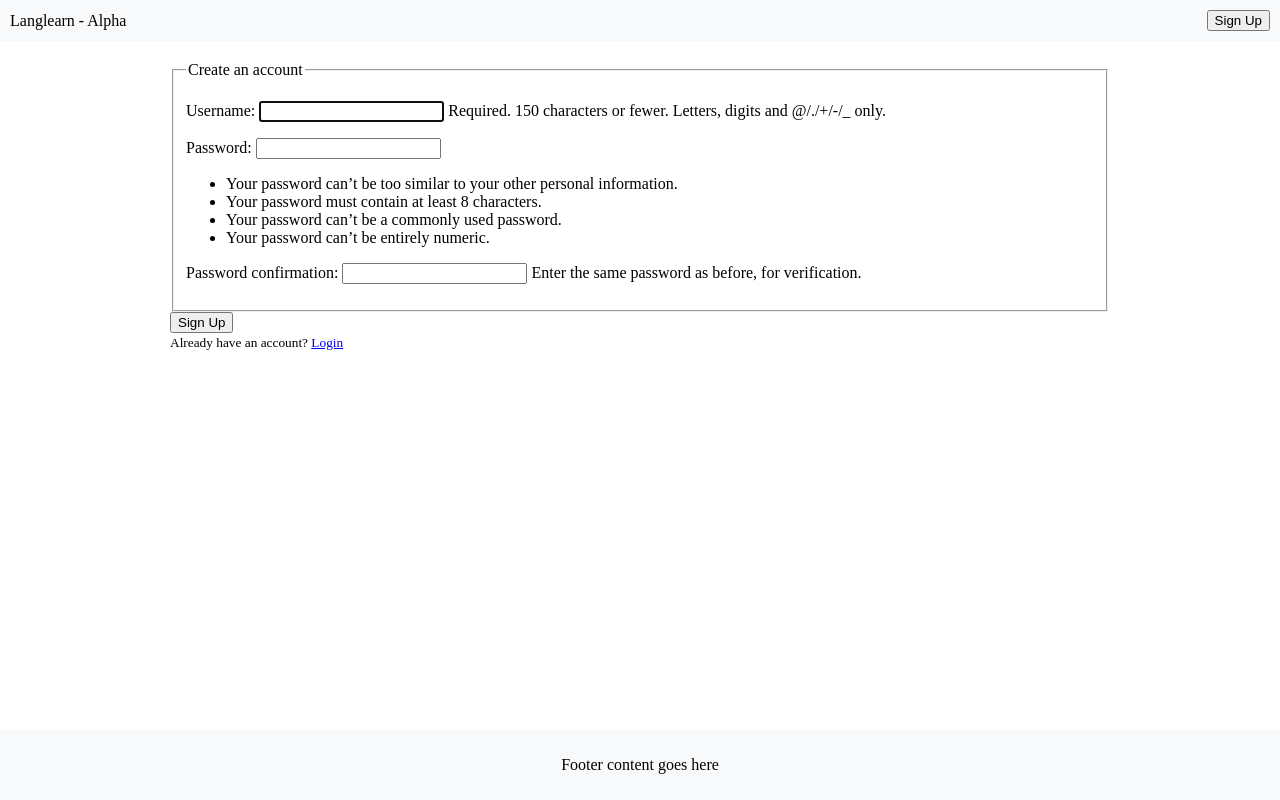
After one commit to firefiber/langlearn, a Django app: page /register/ in a window 1280 px wide. The commit adds this page. Run offline with Django 4.2, Linux system fonts and the light colour scheme.

Commit message:
set up signup form

````diff
--- a/LangLearn/services.py
+++ b/LangLearn/services.py
@@ -63,4 +63,4 @@ class RoundManager:
         if self.buffer_loader.is_alive():
             self.buffer_loader.join()
 
-global_round_manager = RoundManager("adrian")
+# global_round_manager = RoundManager("adrian")
--- a/LangLearn/urls.py
+++ b/LangLearn/urls.py
@@ -16,9 +16,12 @@ Including another URLconf
 """
 from django.contrib import admin
 from django.urls import path, include
+from django.contrib.auth.views import LoginView
 
 urlpatterns = [
     path('admin/', admin.site.urls),
     path('', include('main.urls')),
     path('learning/', include('learning.urls')),
+    path('login/', LoginView.as_view(template_name='user_management/login.html'), name='login'),
+    path('register/', include('user_management.urls')),
 ]
--- a/languages/models.py
+++ b/languages/models.py
@@ -3,7 +3,7 @@ from django.db import models
 
 '''
 This model contains data related to the languages that the app supports. Each language has a name.
-This model is referenced by other models to link users, words, and sentences to a specific language.
+This model is referenced by other models to link user_management, words, and sentences to a specific language.
 '''
 
 
@@ -15,7 +15,7 @@ class Language(models.Model):
 
 
 '''
-This model contains the data about each word that users can learn. Each word is associated with a language and has
+This model contains the data about each word that user_management can learn. Each word is associated with a language and has
 a frequency_rating which indicates how common the word is.
 '''
 
@@ -47,7 +47,7 @@ class SentenceType(models.Model):
 
 
 '''
-This model stores the sentences that users can practice translating. Each sentence is linked to a
+This model stores the sentences that user_management can practice translating. Each sentence is linked to a
 language and has a complexity_rating.
 '''
 
--- a/learning/models.py
+++ b/learning/models.py
@@ -5,7 +5,7 @@ from languages.models import Language, Word, Sentence
 '''
 This model records which words a user is learning, their current proficiency level with each word, and the last
 time they practiced that word. This is a many-to-many relationship between User and Word, as each user can learn many
-words and each word can be learned by many users.
+words and each word can be learned by many user_management.
 '''
 
 
@@ -25,7 +25,7 @@ class UserWord(models.Model):
 '''
 This model records which sentences a user is learning, their current proficiency level with each sentence,
 and the last time they practiced that sentence. This is a many-to-many relationship between User and Sentence,
-as each user can learn many sentences and each sentence can be learned by many users.
+as each user can learn many sentences and each sentence can be learned by many user_management.
 '''
 
 
--- a/learning/views.py
+++ b/learning/views.py
@@ -1,7 +1,7 @@
 from django.http import JsonResponse, HttpResponseNotAllowed
 from django.views.decorators.csrf import csrf_exempt
 from django.shortcuts import render
-from LangLearn.services import global_round_manager
+# from LangLearn.services import global_round_manager
 from scoring.services import SentenceComparer, ScoreManager
 import json
 
--- a/scoring/models.py
+++ b/scoring/models.py
@@ -4,7 +4,7 @@ from user_management.models import UserProfile
 '''
 This model records the score that each user has achieved for each word they've learned on each day. This is a
 many-to-many relationship between User and Word, as each user can have many word scores and each word can have many
-scores associated with different users.
+scores associated with different user_management.
 '''
 
 
--- a/templates/base.html
+++ b/templates/base.html
@@ -18,8 +18,9 @@
         <header class="header">
             <div>Langlearn - Alpha</div>
             <div>
-                <button>Sign Up</button>
-                <button>Sign In</button>
+                <form action="{% url 'register' %}" method="get">
+                    <button id="signup">Sign Up</button>
+                </form>
             </div>
         </header>
 
--- a/user_management/models.py
+++ b/user_management/models.py
@@ -24,7 +24,7 @@ class UserProfile(models.Model):
 
 
 '''
-This model represents the language proficiencies of users. It establishes a many-to-many relationship
+This model represents the language proficiencies of user_management. It establishes a many-to-many relationship
 between UserProfile and Language through UserLanguageProficiency.
 Each UserLanguageProficiency instance links a user profile, a language, and a proficiency level.
 '''
--- /dev/null
+++ b/user_management/templates/user_management/register.html
@@ -0,0 +1,15 @@
+{% extends 'base.html' %}
+{% block content %}
+    <div class="content">
+        <form method="POST">
+            {% csrf_token %}
+            <fieldset class="form-group">
+                <legend>Create an account</legend>
+                {{ form.as_p }}
+            </fieldset>
+            <button type="submit">Sign Up</button>
+        </form>
+        <small>Already have an account? <a href="{% url 'login' %}">Login</a></small>
+    </div>
+{% endblock %}
+```
--- /dev/null
+++ b/user_management/urls.py
@@ -0,0 +1,6 @@
+from django.urls import path
+from .views import register
+
+urlpatterns = [
+    path('', register, name='register'),
+]
--- a/user_management/views.py
+++ b/user_management/views.py
@@ -3,4 +3,4 @@ from django.contrib.auth.forms import UserCreationForm
 
 def register(request):
     form = UserCreationForm()
-    return render(request, 'users/register.html', {'form': form})
+    return render(request, 'user_management/register.html', {'form': form})
````
Also changed, not shown: main/templates/main/base.html (deleted, +0 -31 lines), user_management/templates/users/register.html (deleted).
